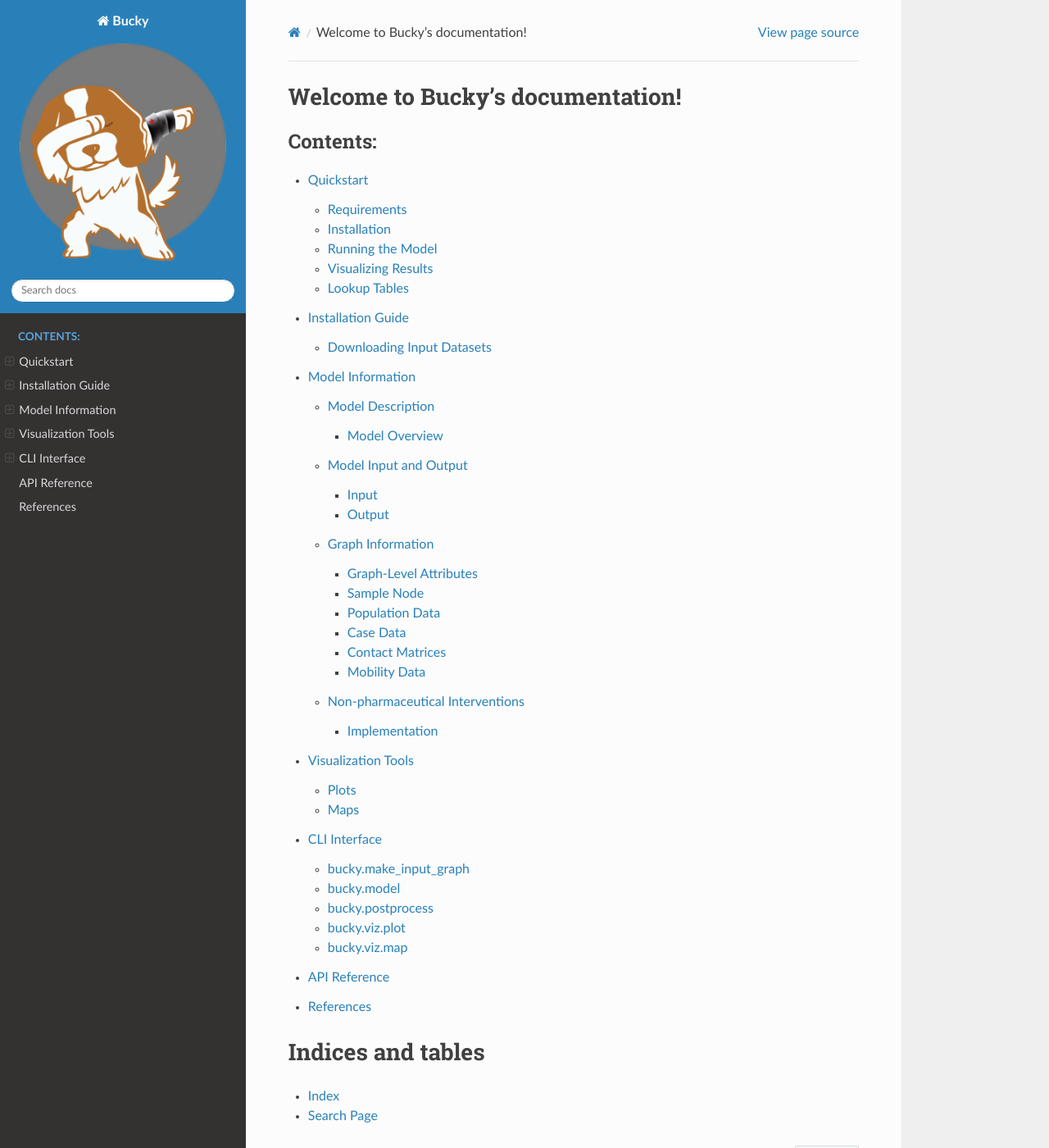
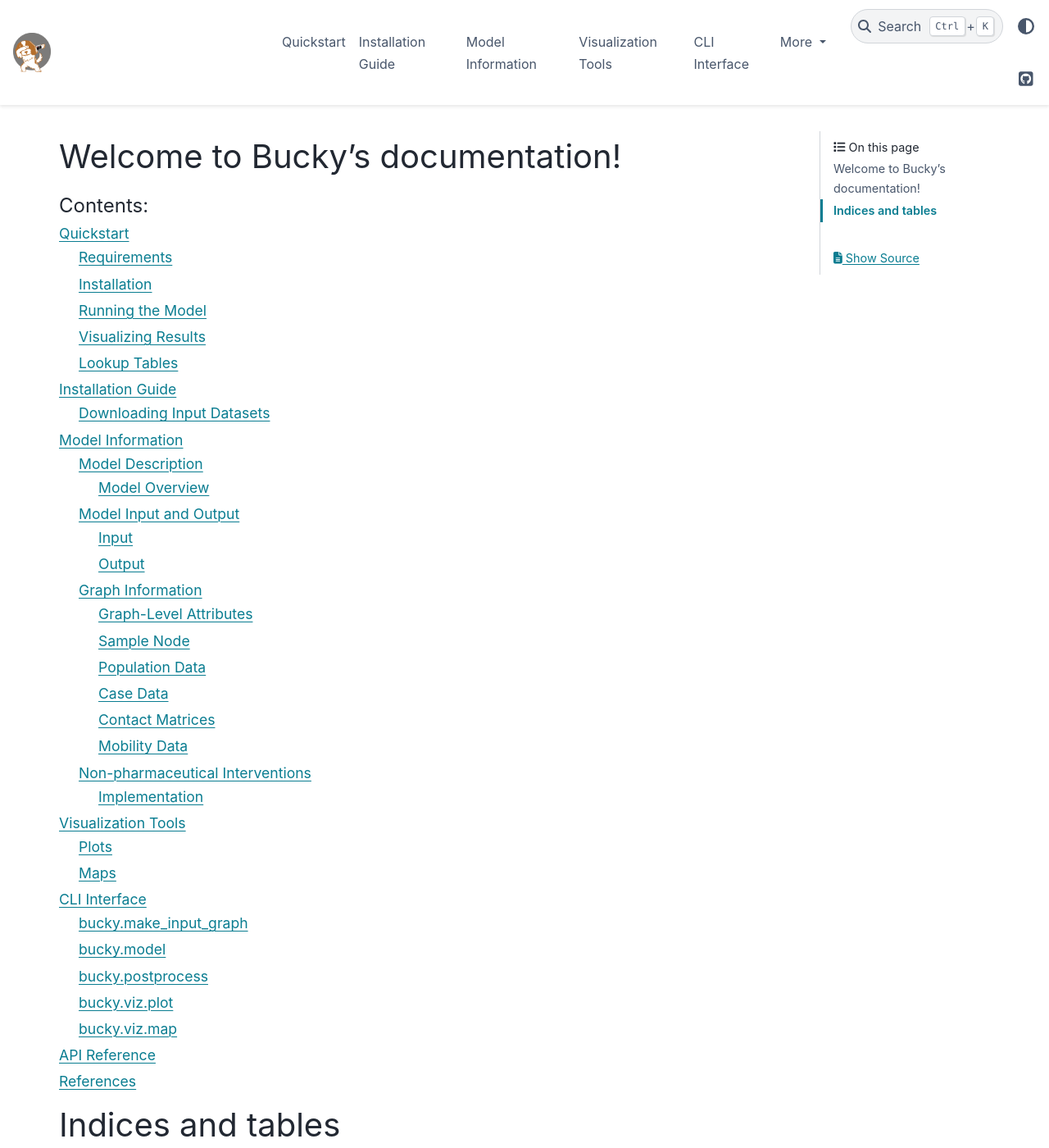
Before and after one commit to mattkinsey/bucky, a Sphinx documentation site: the page built from docs/source/index.rst, in a window 1280 px wide and 1400 px high. Shown: the whole window at 82% size. Built offline with Sphinx 7.4.7 and the PyData theme 0.15.4, drawn with Linux system fonts in a browser that asks for light colours; pages that are not in the unit, such as notebooks, are missing from menus; the version number could not be read and is left out; some of the changed text lies outside the part shown.

Commit message:
try out the pydata sphinx theme

```diff
--- a/docs/requirements.txt
+++ b/docs/requirements.txt
@@ -11,6 +11,7 @@ sphinxcontrib-qthelp==1.0.3
 sphinxcontrib-serializinghtml==1.1.4
 sphinxcontrib-tikz==0.4.9
 sphinx-copybutton==0.3.0
+pydata_sphinx_theme==0.4.1
 numpy==1.18.1
 pandas==1.0.3
 geopandas==0.6.1
--- a/docs/source/conf.py
+++ b/docs/source/conf.py
@@ -18,7 +18,7 @@ import sys
 # Add any Sphinx extension module names here, as strings. They can be
 # extensions coming with Sphinx (named 'sphinx.ext.*') or your custom
 # ones.
-import sphinx_rtd_theme
+# import sphinx_rtd_theme
 
 # sys.path.insert(0, os.path.abspath('../../..'))
 sys.path.insert(0, os.path.abspath("../.."))
@@ -43,7 +43,7 @@ master_doc = "index"
 extensions = [
     # "sphinx.ext.autodoc",
     "sphinx.ext.napoleon",
-    "sphinx_rtd_theme",
+    # "sphinx_rtd_theme",
     "sphinx.ext.mathjax",
     "sphinxcontrib.tikz",
     "sphinxarg.ext",
@@ -155,10 +155,11 @@ tikz_latex_preamble = "\\newcommand{\\asym}{\\alpha_i}\n \
 # The theme to use for HTML and HTML Help pages.  See the documentation for
 # a list of builtin themes.
 #
-html_theme = "sphinx_rtd_theme"
+# html_theme = "sphinx_rtd_theme"
 # html_theme = 'alabaster'
+html_theme = "pydata_sphinx_theme"
 html_logo = "../../logo.png"
-html_theme_options = {"collapse_navigation": False}
+html_theme_options = {"show_toc_level": 4, "github_url": "https://github.com/mattkinsey/bucky"}
 # Add any paths that contain custom static files (such as style sheets) here,
 # relative to this directory. They are copied after the builtin static files,
 # so a file named "default.css" will overwrite the builtin "default.css".
```
